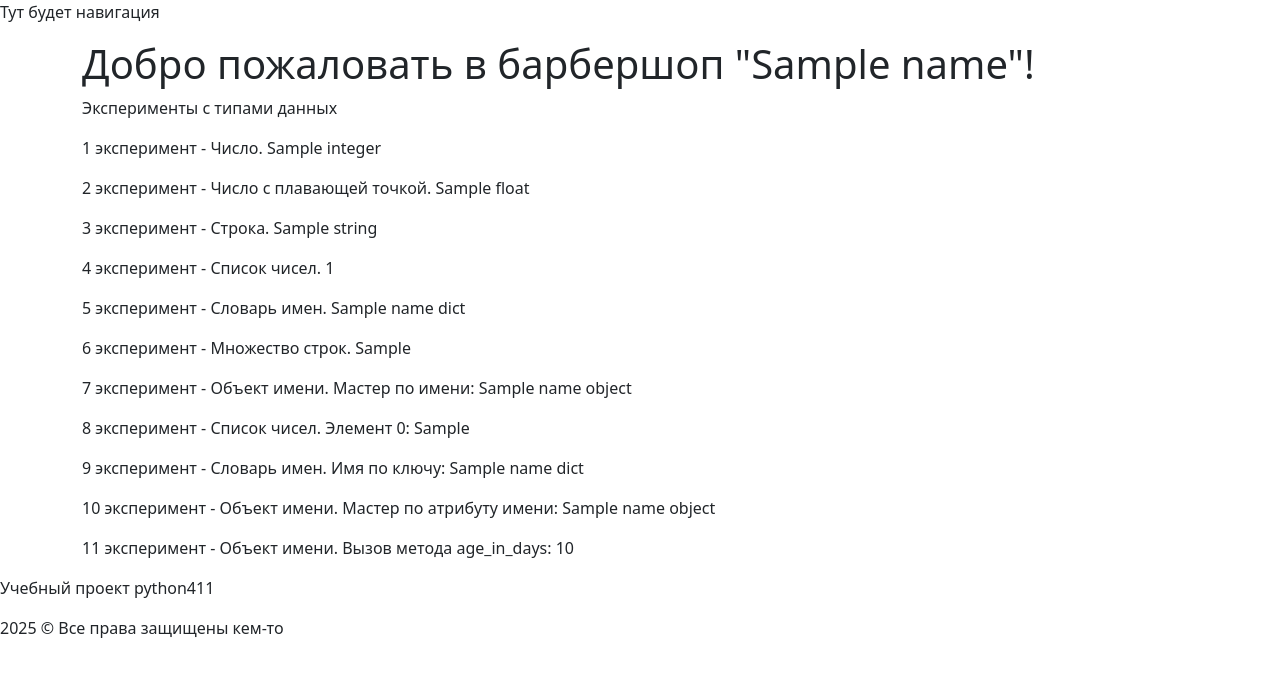
After one commit to VladimirMonin/django_consult_411, a Django app: template templates/first_template.html in a window 1280 px wide. The commit adds this page. Shown: the top 677 px of the page. Run offline with Django 5.2, Linux system fonts and the light colour scheme; the template is opened without the code that fills it: most values are stand-ins (such as "Sample title", 1, 10 or a date in 2020).

Commit message:
lesson_50: альтернативный путь для шаблонов а так же создание базового шаблона и наследование

```diff
--- a/barbershop/settings.py
+++ b/barbershop/settings.py
@@ -13,6 +13,8 @@ https://docs.djangoproject.com/en/5.2/ref/settings/
 from pathlib import Path
 
 # Build paths inside the project like this: BASE_DIR / 'subdir'.
+# C:\PY\ПРИМЕРЫ КОДА\django_consult_411\
+# BASE_DIR / templates  -
 BASE_DIR = Path(__file__).resolve().parent.parent
 
 
@@ -55,7 +57,7 @@ ROOT_URLCONF = 'barbershop.urls'
 TEMPLATES = [
     {
         'BACKEND': 'django.template.backends.django.DjangoTemplates',
-        'DIRS': [],
+        'DIRS': [BASE_DIR / 'templates'],
         'APP_DIRS': True,
         'OPTIONS': {
             'context_processors': [
--- /dev/null
+++ b/templates/base.html
@@ -0,0 +1,29 @@
+<!doctype html>
+<html lang="ru">
+  <head>
+    <meta charset="utf-8">
+    <meta name="viewport" content="width=device-width, initial-scale=1">
+
+    <link href="https://cdn.jsdelivr.net/npm/bootstrap@5.3.3/dist/css/bootstrap.min.css" rel="stylesheet" integrity="sha384-QWTKZyjpPEjISv5WaRU9OFeRpok6YctnYmDr5pNlyT2bRjXh0JMhjY6hW+ALEwIH" crossorigin="anonymous">
+    <title>{{ title }}</title>
+  </head>
+  <body>
+    <header>
+        <nav>
+            <p>Тут будет навигация</p>
+        </nav>
+    </header>
+    <main>
+        <div class="container">
+            {% block content %}
+            {% comment %} Сюда вставится контент! {% endcomment %}
+            {% endblock content %}
+        </div>
+    </main>
+    <footer>
+        <p>Учебный проект python411</p>
+        <p>2025 &copy; Все права защищены кем-то</p>
+    </footer>
+    <script src="https://cdn.jsdelivr.net/npm/bootstrap@5.3.3/dist/js/bootstrap.bundle.min.js" integrity="sha384-YvpcrYf0tY3lHB60NNkmXc5s9fDVZLESaAA55NDzOxhy9GkcIdslK1eN7N6jIeHz" crossorigin="anonymous"></script>
+  </body>
+</html>
--- a/core/templates/first_template.html
+++ b/templates/first_template.html
@@ -1,11 +1,6 @@
-<!DOCTYPE html>
-<html lang="ru">
-<head>
-    <meta charset="UTF-8">
-    <meta name="viewport" content="width=device-width, initial-scale=1.0">
-    <title>Барбершоп "Арбуз"</title>
-</head>
-<body>
+{% extends "base.html" %}
+
+{% block content %}
     <h1>Добро пожаловать в барбершоп "{{ name }}"!</h1>
     <p>Эксперименты с типами данных</p>
 
@@ -20,7 +15,4 @@
     <p>9 эксперимент - Словарь имен. Имя по ключу: {{name_dict.name}} </p>
     <p>10 эксперимент - Объект имени. Мастер по атрибуту имени: {{name_object.name}} </p>
     <p>11 эксперимент - Объект имени. Вызов метода age_in_days: {{name_object.age_in_days}} </p>
-
-
-</body>
-</html>
+{% endblock content %}
```
Also changed, not shown: notes/lesson_49.md (+4 -0 lines).
